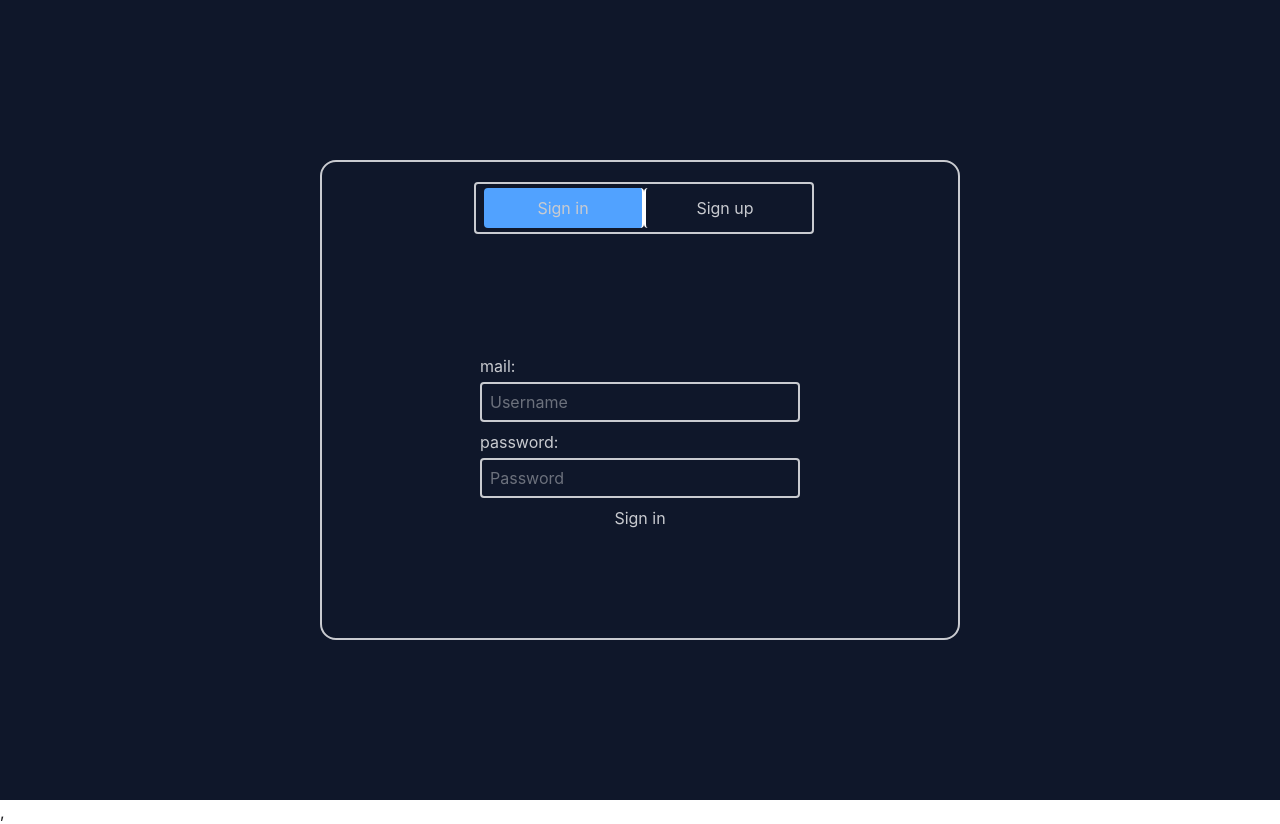
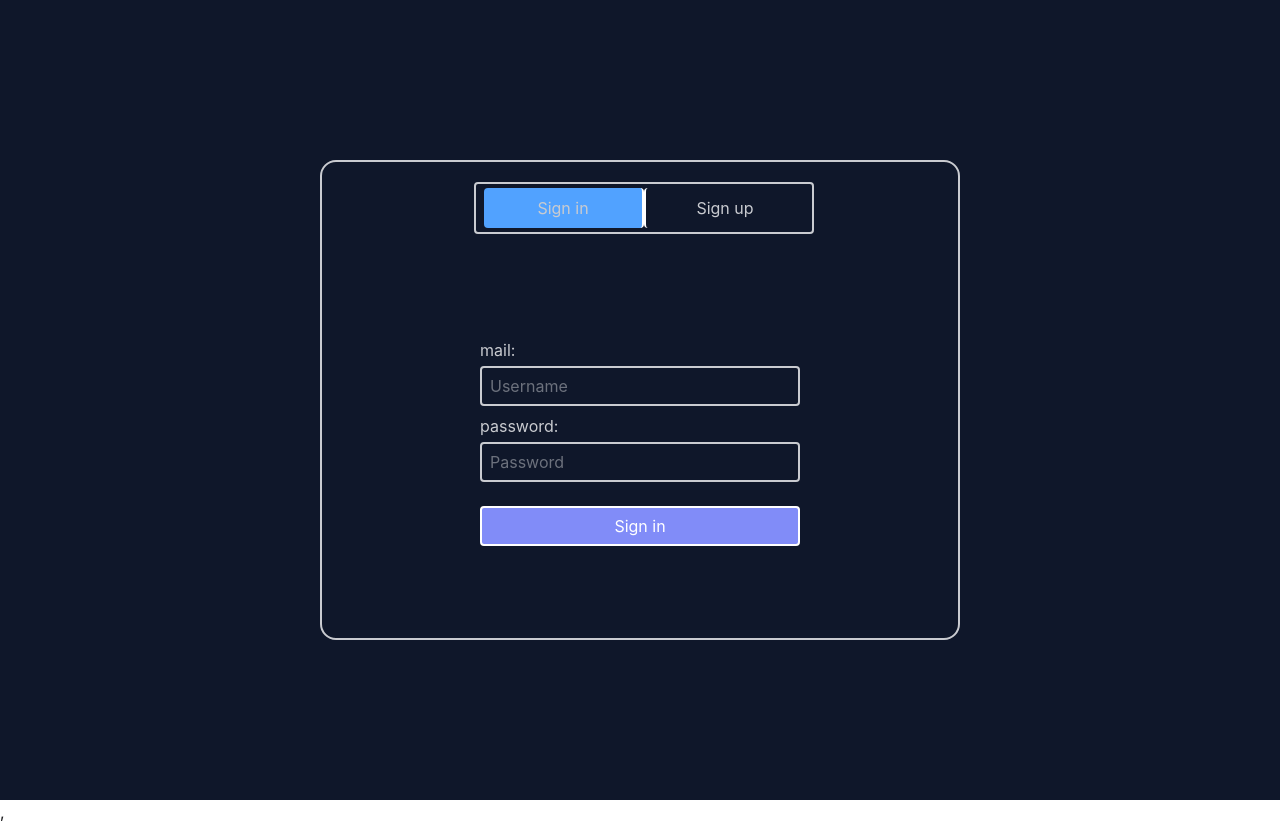
Before and after one commit to Vinhxus/Tracking, a React (Vite) app in the folder fe/: page /auth in a window 1280 px wide. Built offline with nearby package versions, Linux system fonts and the light colour scheme; no server answers.

Commit message:
feat: adjust signin Button

```diff
--- a/fe/src/routes/Auth.tsx
+++ b/fe/src/routes/Auth.tsx
@@ -92,11 +92,7 @@ export default function Auth(){
                 </nav>
                 <div className=" w-full flex-1 flex flex-col items-center justify-center gap-3 ">
                     <form className="flex flex-col items-center justify-center gap-2" onSubmit={handleSubmit}>
-                        {error && (
-                            <p className="text-red-500">
-                                {error}
-                            </p>
-                        )}
+                        {error && <span className="text-red-500">{error}</span>}
                         <div className="flex flex-col gap-1">
                             <span> mail: </span>
                             <input type="text" placeholder="Username"
@@ -134,12 +130,22 @@ export default function Auth(){
                                 />
                             </div>
                         )}
-
                         {loading
                             ? "Loading..."
                             : tab === "Sign up"
-                                ? "Sign up"
-                                : "Sign in"
+                                ? (
+                            <button
+                                type="submit"
+                                className="h-10 w-80 border-2 rounded mt-4 bg-secondary text-white hover:bg-accent cursor-pointer"
+                            >
+                                Sign up
+                            </button>
+                            ) : <button
+                            type="submit"
+                            className="h-10 w-80 border-2 rounded mt-4 bg-secondary text-white hover:bg-accent cursor-pointer"
+                            >
+                                Sign in
+                            </button>
                         }
                     </form>
                 </div>
```
